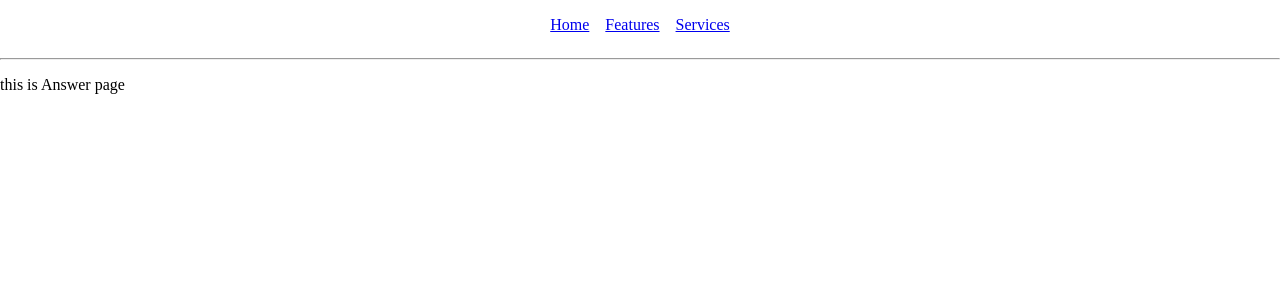
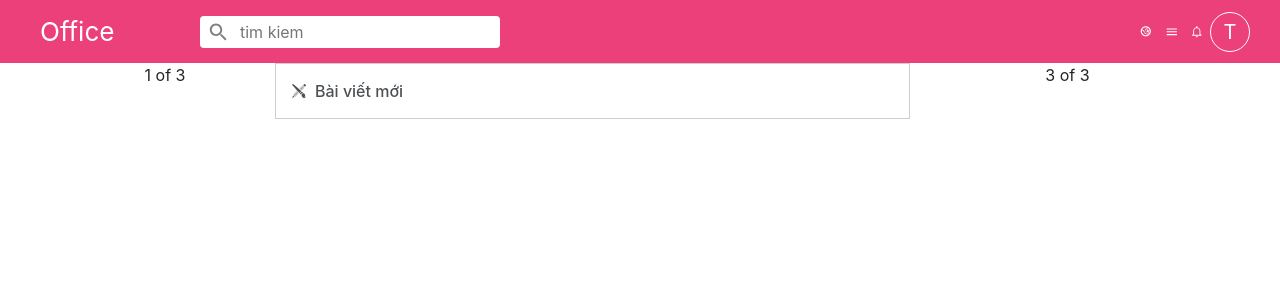
Before and after one commit to doantu05150/news, a React (Create React App) app: page /hoi-dap in a window 1280 px wide. Shown: the top 300 px of the page. Built offline with nearby package versions, Linux system fonts and the light colour scheme.

Commit message:
add boostrap

```diff
--- a/package.json
+++ b/package.json
@@ -6,9 +6,12 @@
     "@testing-library/jest-dom": "^4.2.4",
     "@testing-library/react": "^9.3.2",
     "@testing-library/user-event": "^7.1.2",
+    "bootstrap": "^4.4.1",
     "eslint-loader": "^3.0.3",
     "react": "^16.12.0",
+    "react-bootstrap": "^1.0.0-beta.16",
     "react-dom": "^16.12.0",
+    "react-icons": "^3.8.0",
     "react-router-dom": "^5.1.2",
     "react-scripts": "3.3.0",
     "serialize-javascript": "^2.1.2",
--- a/src/App.js
+++ b/src/App.js
@@ -1,28 +1,30 @@
 import React from 'react'
-import { BrowserRouter as Router, Switch, Route } from 'react-router-dom'
-import { HomePage, Answer } from './pages'
-import Navbar from './components/common/Navbar'
+import 'bootstrap/dist/css/bootstrap.min.css'
+// import { BrowserRouter as Router, Switch, Route } from 'react-router-dom'
+import { HomePage } from './pages'
+// import Navbar from './components/common/Navbar'
 
 function App() {
   return (
-    <div>
-      <Router>
-        <div>
-          <Navbar />
+    <HomePage />
+    // <div>
+    //   <Router>
+    //     <div>
+    //       <Navbar />
 
-          <hr />
+    //       <hr />
 
-          <Switch>
-            <Route exact path="/">
-              <HomePage />
-            </Route>
-            <Route exact path="/hoi-dap">
-              <Answer />
-            </Route>
-          </Switch>
-        </div>
-      </Router>
-    </div>
+    //       <Switch>
+    //         <Route exact path="/">
+    //           <HomePage />
+    //         </Route>
+    //         <Route exact path="/hoi-dap">
+    //           <Answer />
+    //         </Route>
+    //       </Switch>
+    //     </div>
+    //   </Router>
+    // </div>
   )
 }
 
--- /dev/null
+++ b/src/components/common/Header.js
@@ -0,0 +1,84 @@
+import React from 'react'
+import styled from 'styled-components'
+import { IoMdSearch, IoMdNotificationsOutline, IoMdMenu } from 'react-icons/io'
+import { TiWorldOutline } from 'react-icons/ti'
+
+const HeaderWrapper = styled.div`
+  display: flex;
+  flex-wrap: nowrap;
+  background-color: #ec407a;
+  padding: 8px 30px;
+  align-items: center;
+`
+const HeaderLeft = styled.div`
+  flex: 1;
+  display: flex;
+  align-items: center;
+  flex-wrap: nowrap;
+  padding: 4px 10px;
+  .input-search {
+    margin-left: 20px;
+    position: relative;
+    display: flex;
+    align-items: center;
+    .ct-input {
+      height: 32px;
+      width: 300px;
+      border-radius: 4px;
+      border: 0;
+      padding: 0 15px 0 40px;
+    }
+    .icon-search {
+      position: absolute;
+      top: 0;
+      left: 7px;
+      height: 100%;
+    }
+  }
+`
+
+const HeaderRight = styled.div`
+  display: flex;
+  align-items: center;
+  .icon-right {
+    padding: 0 6px;
+  }
+`
+
+const LogoTitle = styled.div`
+  color: #fff;
+  font-size: 26px;
+  width: 140px;
+`
+
+const AvatarCircle = styled.div`
+  border-radius: 50%;
+  border: 1px solid #fff;
+  width: 40px;
+  height: 40px;
+  display: flex;
+  justify-content: center;
+  align-items: center;
+  font-size: 20px;
+  color: #fff;
+`
+
+export default function Header() {
+  return (
+    <HeaderWrapper>
+      <HeaderLeft>
+        <LogoTitle>Office</LogoTitle>
+        <div className="input-search">
+          <IoMdSearch color="gray" size="1.4rem" className="icon-search" />
+          <input className="ct-input" placeholder="tim kiem" />
+        </div>
+      </HeaderLeft>
+      <HeaderRight>
+        <TiWorldOutline color="white" size="1.6rem" className="icon-right" />
+        <IoMdMenu color="white" size="1.6rem" className="icon-right" />
+        <IoMdNotificationsOutline color="white" size="1.6rem" className="icon-right" />
+        <AvatarCircle>T</AvatarCircle>
+      </HeaderRight>
+    </HeaderWrapper>
+  )
+}
--- /dev/null
+++ b/src/components/home/FormSocial.js
@@ -0,0 +1,35 @@
+import React, { useState } from 'react'
+import styled from 'styled-components'
+import { GiPencilBrush } from 'react-icons/gi'
+
+const FormContainer = styled.div`
+  display: flex;
+  padding: 15px;
+  border: 0.5px solid #cecece;
+`
+const TitleWrapper = styled.div`
+  display: flex;
+  align-items: center;
+  opacity: 0.8;
+`
+
+const Title = styled.div`
+  color: '#cecec';
+  font-size: 1rem;
+  text-align: left;
+  font-weight: 500;
+  margin-left: 8px;
+`
+
+export default function Home() {
+  const [expanded] = useState(false)
+  return (
+    <FormContainer>
+      <TitleWrapper>
+        <GiPencilBrush />
+        <Title>Bài viết mới</Title>
+      </TitleWrapper>
+      {expanded && <p>aaa</p>}
+    </FormContainer>
+  )
+}
--- a/src/pages/home/index.js
+++ b/src/pages/home/index.js
@@ -1,20 +1,28 @@
-import React, { useState } from 'react'
+import React from 'react'
 import styled from 'styled-components'
+import { Container, Row, Col } from 'react-bootstrap'
 import MainLayout from '../../layout/MainLayout'
+import Header from '../../components/common/Header'
+import FormSocial from '../../components/home/FormSocial'
 
 const HomeWrapper = styled.div`
   text-align: center;
 `
 
 export default function Home() {
-  const [count, setCount] = useState(0)
   return (
     <MainLayout>
+      <Header />
       <HomeWrapper>
-        <p>this is home page</p>
-        <button type="button" onClick={() => setCount(count + 1)}>
-          Click me
-        </button>
+        <Container>
+          <Row>
+            <Col lg="2">1 of 3</Col>
+            <Col>
+              <FormSocial />
+            </Col>
+            <Col lg="3">3 of 3</Col>
+          </Row>
+        </Container>
       </HomeWrapper>
     </MainLayout>
   )
```
Also changed, not shown: 1 other file (tests, documents, lock files or other folders).
